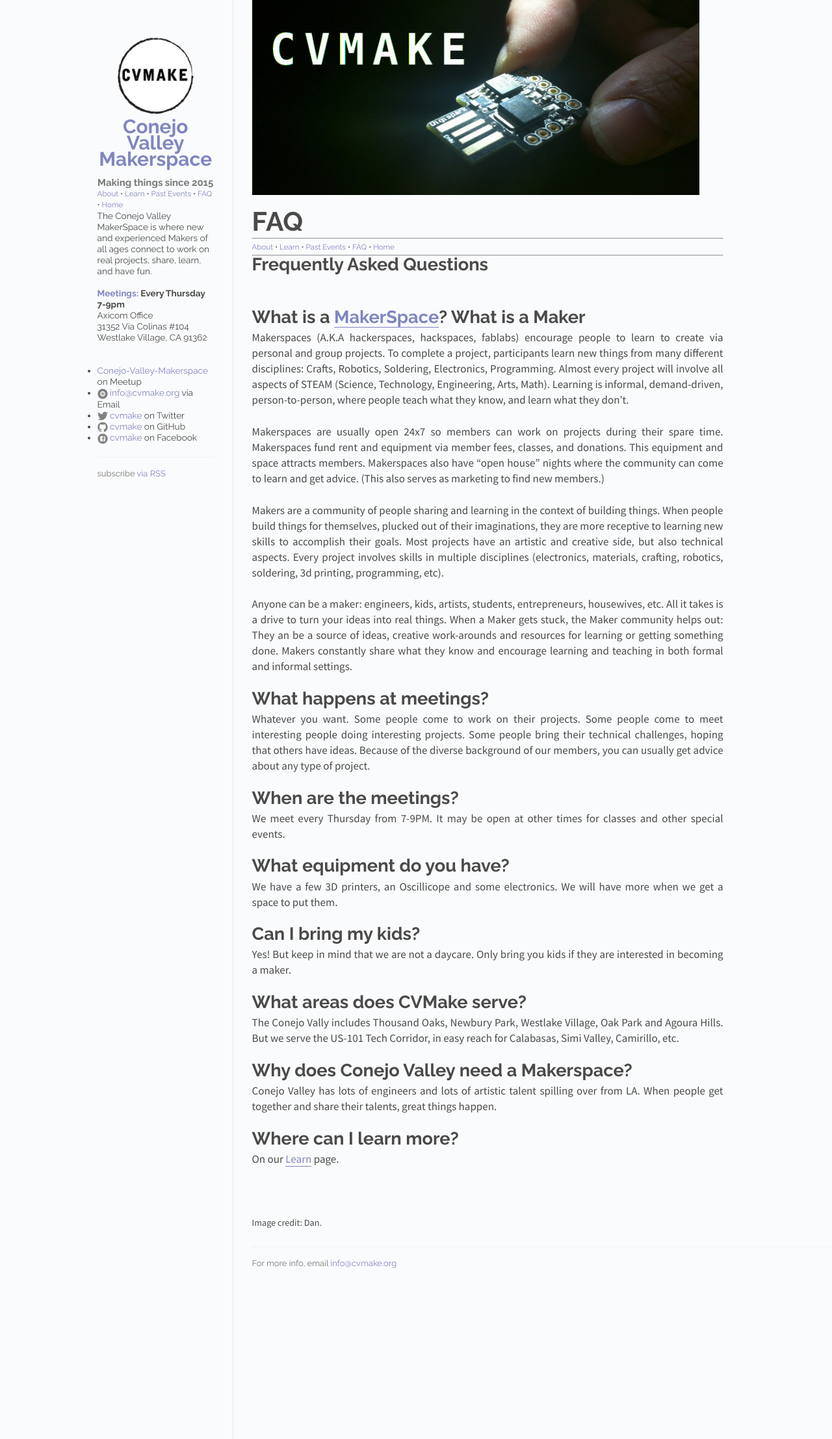
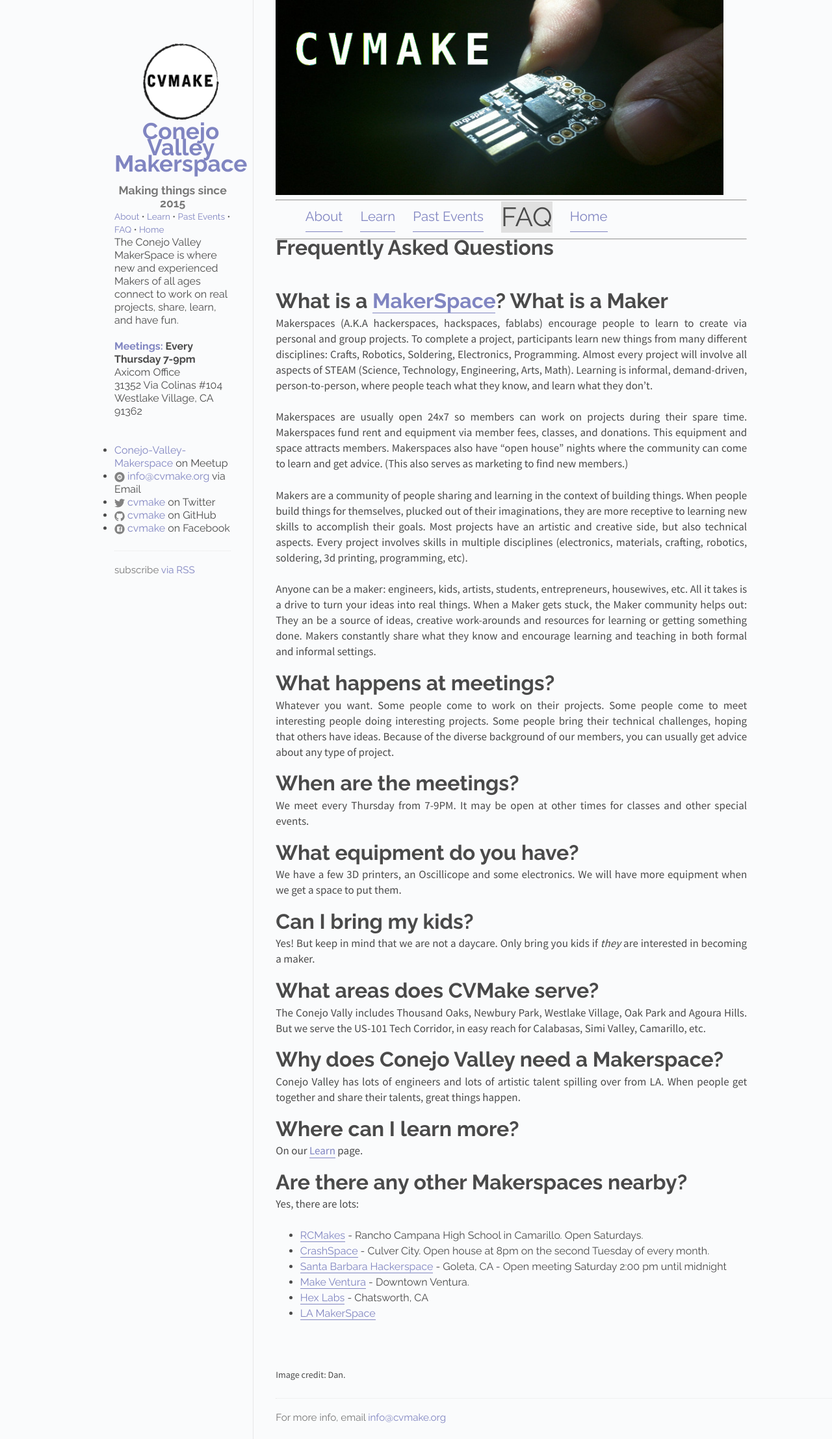
Before and after one commit to cvmake/cvmake.github.io, a Jekyll site: the page built from 05_faq.md, in a window 1280 px wide. Shown: the whole page at 65% size. Built offline with Jekyll 4.4.1, drawn with Linux system fonts in a browser that asks for light colours.

Commit message:
Add events, resources, nearby makerspaces

```diff
--- a/05_faq.md
+++ b/05_faq.md
@@ -32,16 +32,16 @@
 
 # What equipment do you have?
 
-We have a few 3D printers, an Oscillicope and some electronics. We will have more when we get a space to put them.
+We have a few 3D printers, an Oscillicope and some electronics. We will have more equipment when we get a space to put them.
 
 # Can I bring my kids?
 
-Yes! But keep in mind that we are not a daycare. Only bring you kids if they are interested in becoming a maker.
+Yes! But keep in mind that we are not a daycare. Only bring you kids if *they* are interested in becoming a maker.
 
 # What areas does CVMake serve?
 
 The Conejo Vally includes Thousand Oaks, Newbury Park, Westlake Village, Oak Park and Agoura Hills.
-But we serve the US-101 Tech Corridor, in easy reach for Calabasas, Simi Valley, Camirillo, etc.
+But we serve the US-101 Tech Corridor, in easy reach for Calabasas, Simi Valley, Camarillo, etc.
 
 # Why does Conejo Valley need a Makerspace?
 
@@ -52,6 +52,18 @@
 
 On our [Learn](/learn) page.
 
+# Are there any other Makerspaces nearby?
+
+Yes, there are lots:
+
+- [RCMakes](http://rcmakes.com/) - Rancho Campana High School in Camarillo. Open Saturdays.
+- [CrashSpace](https://blog.crashspace.org/) - Culver City.  Open house at 8pm on the second Tuesday of every month.
+- [Santa Barbara Hackerspace](http://www.sbhackerspace.com/) - Goleta, CA - Open meeting Saturday 2:00 pm until midnight
+- [Make Ventura](http://www.makeventura.com/) - Downtown Ventura.
+- [Hex Labs](https://www.hexlabmakerspace.com/) - Chatsworth, CA
+- [LA MakerSpace](http://lamakerspace.org/program/la-first-library-makerspace/)
+
+
 &nbsp;
 
 <small>Image credit: Dan.</small>
--- a/_includes/sidebar.html
+++ b/_includes/sidebar.html
@@ -5,7 +5,8 @@
 </div>
 <div class="footer">
   <span id="footer-links">
-    {% for my_page in (site.pages | sort:"path") %}
+    {% assign sorted_pages = site.pages | sort:"path" %}
+    {% for my_page in sorted_pages %}
       {% if my_page.title %}
       <a class="page-link" href="{{ my_page.url | prepend: site.baseurl }}">{{ my_page.title }}</a>
       <span class="separator">&bull;</span>
--- a/_layouts/page.html
+++ b/_layouts/page.html
@@ -8,19 +8,26 @@
     <div id="cover-photo-container">
       <img id="cover-photo" src="/images/{{ page.cover }}">
     </div>
-    <div id="info-container">
-      <h1 id="title">{{ page.title }}</h1>
-    </div>
     <hr>
     <div class="footer">
-      <span class="footer-links">
-        {% for my_page in (site.pages | sort:"path") %}
+      <ul class="footer-links">
+        {% assign sorted_pages = site.pages | sort:"path" %}
+        {% for my_page in sorted_pages %}
           {% if my_page.title %}
-          <a class="page-link" href="{{ my_page.url | prepend: site.baseurl }}">{{ my_page.title }}</a>
-          <span class="separator">&bull;</span>
+            <li>{% if my_page.title == page.title %}
+            <span class="pagetitle">{{ page.title }}</span>
+            {% else %}
+              <a class="page-link" href="{{ my_page.url | prepend: site.baseurl }}">{{ my_page.title }}</a>
+            {% endif %}
+            </li>
           {% endif %}
-        {% endfor %} <a class="page-link" href="/">Home</a>
-      </span>
+        {% endfor %}
+        {% if page.title %}
+          <li><a class="page-link" href="/">Home</a></li>
+          {% else %}
+          <li><span class="pagetitle">Home</span></li>
+          {% endif %}
+      </ul>
     </div>
 <hr>
   </div>
--- a/css/main.css
+++ b/css/main.css
@@ -20,7 +20,7 @@
   background-color: #fafbfc;
   font-family: 'Raleway', Arial, sans-serif;
   font-weight: 400;
-  font-size: 0.85em;
+  font-size: 1em;
   overflow: hidden;
 }
 
@@ -108,8 +108,22 @@
   overflow: hidden;
 }
 
-.footer .footer-links a {
-  border-bottom: 0px;
+.footer-links > li > a {
+  font-size: 1.5em;
+  text-decoration: none;
+  padding-top: 3em;
+  padding-bottom: 0.5em;
+}
+
+.pagetitle {
+  font-size: 3em;
+  background-color: #e0e0e0;
+}
+
+.footer-links > li {
+  padding: 0.9em 1em;
+  list-style: none;
+  float: left;
 }
 
 /*****************************************************************************/
```
Also changed, not shown: 01_about.md (+1 -1 lines), 02_learn.md (+8 -1 lines), _posts/2017-06-05-Acacia-makerspace.md (added, +15 -0 lines), _posts/2017-08-18-Conejo-Valley-Hackfest.md (added, +14 -0 lines).
